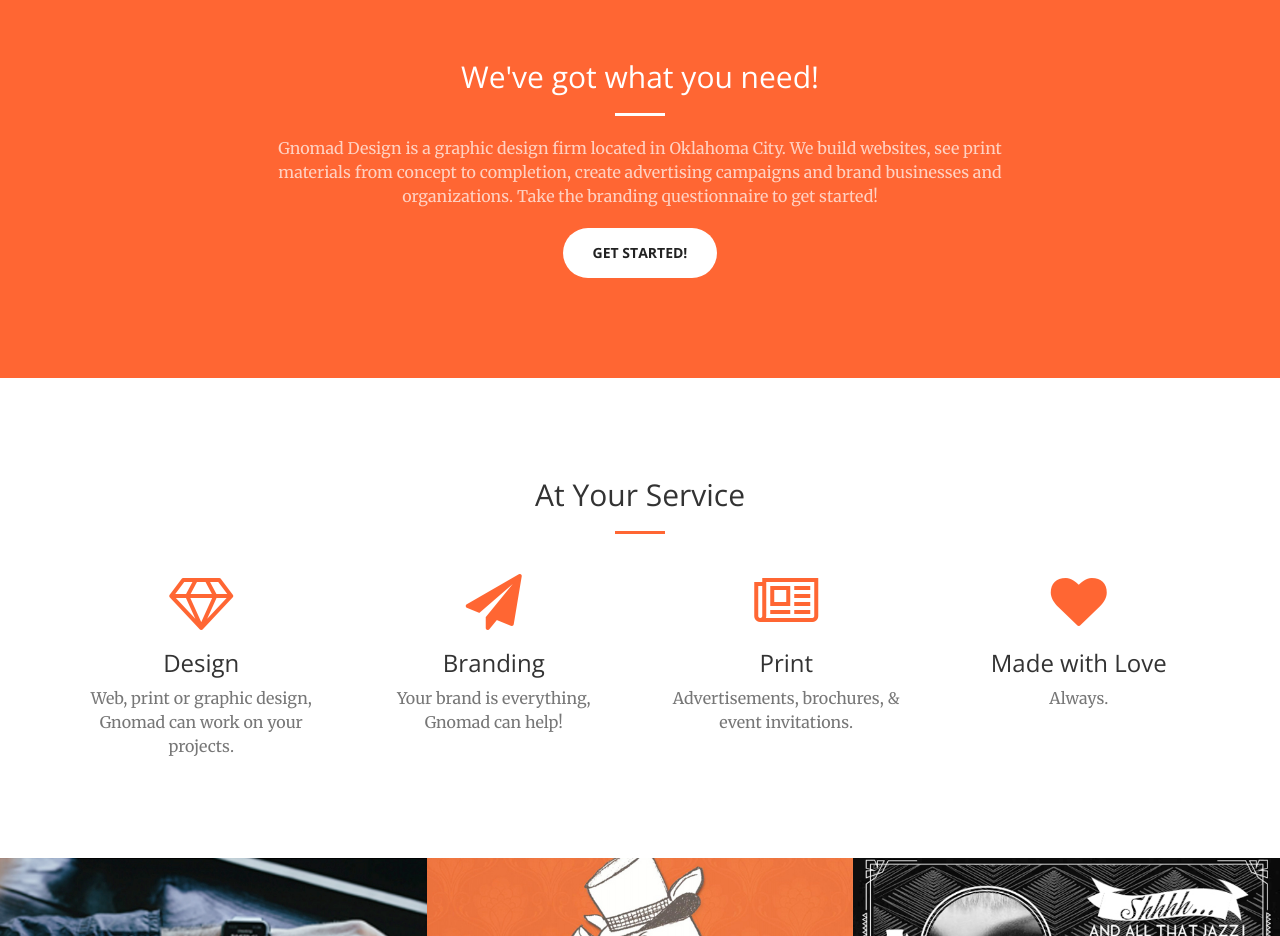
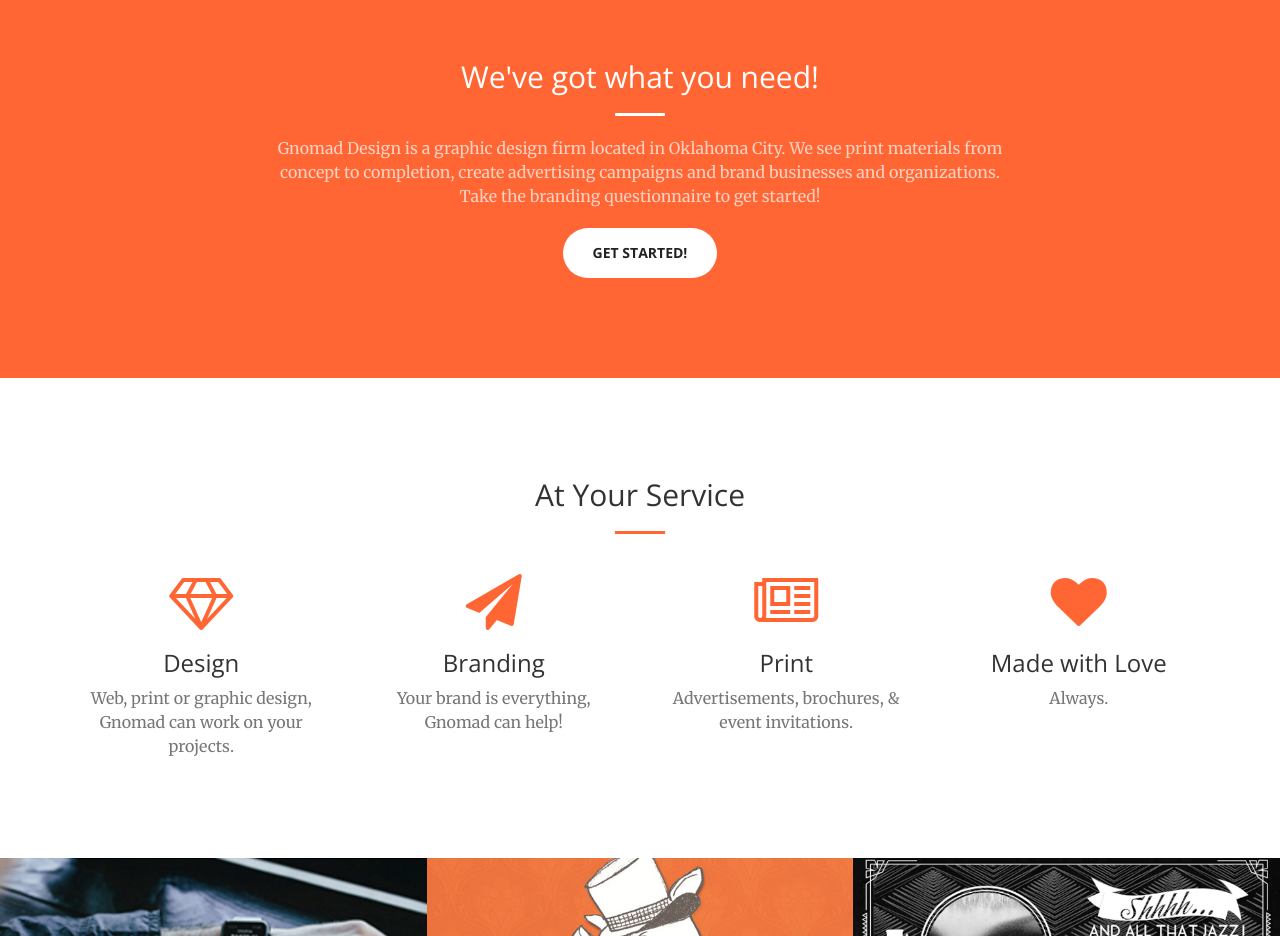
Before and after one commit to gitOfi/gnomad.design, a plain HTML site: page index.html in a window 1280 px wide. Shown: the part 840-1776 px from the top of the page. Drawn offline with nearby package versions, Linux system fonts and the light colour scheme.

Commit message:
changed wording

```diff
--- a/index.html
+++ b/index.html
@@ -88,7 +88,7 @@
                 <div class="col-lg-8 col-lg-offset-2 text-center">
                     <h2 class="section-heading">We've got what you need!</h2>
                     <hr class="light">
-                    <p class="text-faded">Gnomad Design is a graphic design firm located in Oklahoma City. We build websites, see print materials from concept to completion, create advertising campaigns and brand businesses and organizations. Take the branding questionnaire to get started!</p>
+                    <p class="text-faded">Gnomad Design is a graphic design firm located in Oklahoma City. We see print materials from concept to completion, create advertising campaigns and brand businesses and organizations. Take the branding questionnaire to get started!</p>
                     <a href="/form.html" class="btn btn-default btn-xl">Get Started!</a>
                 </div>
             </div>
```
